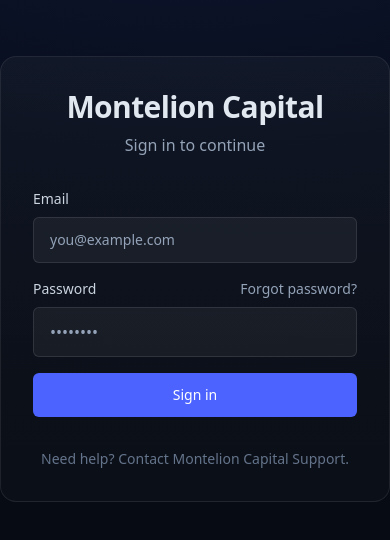
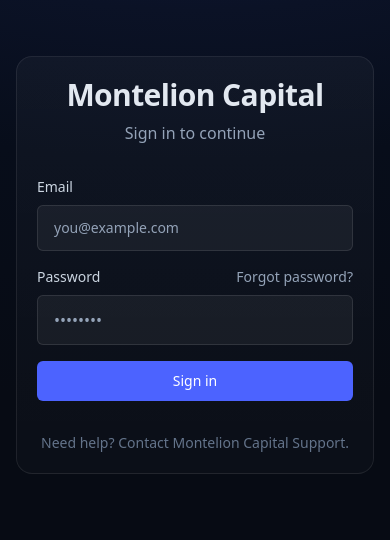
Before and after one commit to montelioncapital/montelion-app-v1, a Next.js app: page /login in a window 390 px wide. Shown: the top 540 px of the page. Built offline with nearby package versions, Linux system fonts and the light colour scheme.

Commit message:
Update globals.css

```diff
--- a/app/globals.css
+++ b/app/globals.css
@@ -14,9 +14,9 @@
 }
 
 @layer components {
-  /* --- Rectangle commun --- */
+  /* --- Rectangle commun (card) --- */
   .mc-card {
-    @apply w-full max-w-[700px] rounded-2xl border;
+    @apply w-full max-w-[700px] mx-4 sm:mx-auto rounded-2xl border;
     background: linear-gradient(
       180deg,
       rgba(255, 255, 255, 0.035),
@@ -27,31 +27,34 @@
   }
 
   .mc-section {
-    @apply p-8 sm:p-10 md:p-12;
+    @apply p-5 sm:p-8 md:p-12; /* paddings responsives */
   }
 
   .mc-title {
-    @apply text-3xl md:text-4xl font-semibold tracking-[-0.02em];
+    @apply text-2xl sm:text-3xl md:text-4xl font-semibold tracking-[-0.02em];
   }
 
-  /* --- Champs de texte --- */
-  .mc-input {
-    @apply w-full rounded-md bg-white/5 border border-white/10 px-4 py-3 text-slate-200 placeholder:text-slate-400 outline-none transition;
+  /* Texte d'intro / paragraphes longs */
+  .mc-lead {
+    @apply text-slate-400 leading-relaxed;
+    font-size: 0.95rem;            /* ~15.2px */
+  }
+  @screen sm {
+    .mc-lead { font-size: 1.06rem; } /* ~17px */
+  }
+  @screen md {
+    .mc-lead { font-size: 1.125rem; } /* 18px */
   }
 
-  .mc-input:hover {
-    @apply border-white/20;
-  }
-
-  .mc-input:focus {
-    @apply border-transparent;
-    box-shadow: 0 0 0 3px rgba(76, 99, 255, 0.25);
-    background: rgba(255, 255, 255, 0.06);
+  /* Bloc des actions (boutons) */
+  .mc-actions {
+    @apply mt-6 sm:mt-8 flex flex-col sm:flex-row gap-3;
   }
 
   /* --- Boutons --- */
   .mc-btn {
-    @apply inline-flex items-center justify-center rounded-md px-5 py-3 text-sm font-medium transition;
+    @apply inline-flex items-center justify-center rounded-md text-sm font-medium transition;
+    @apply px-4 py-2.5 sm:px-5 sm:py-3; /* plus compacts sur mobile */
   }
 
   .mc-btn-primary {
@@ -59,7 +62,6 @@
     background: var(--brand);
     transition: background-color 0.2s ease, filter 0.2s ease;
   }
-
   .mc-btn-primary:hover {
     filter: brightness(1.1);
     transform: none !important;
@@ -70,24 +72,42 @@
     @apply bg-white/5 text-slate-200 border border-white/10;
     transition: background-color 0.2s ease, border-color 0.2s ease;
   }
-
   .mc-btn-ghost:hover {
     @apply bg-white/10 border-white/20;
   }
 
-  /* --- Lien support --- */
+  /* --- Champs de texte --- */
+  .mc-input {
+    @apply w-full rounded-md bg-white/5 border border-white/10 px-4 py-3 text-slate-200 placeholder:text-slate-400 outline-none transition;
+  }
+  .mc-input:hover { @apply border-white/20; }
+  .mc-input:focus {
+    @apply border-transparent;
+    box-shadow: 0 0 0 3px rgba(76, 99, 255, 0.25);
+    background: rgba(255, 255, 255, 0.06);
+  }
+
+  /* --- Icône carrée --- */
+  .mc-brand {
+    @apply inline-flex items-center justify-center rounded-xl bg-white/5 border border-white/10;
+    width: 40px; height: 40px;        /* mobile */
+  }
+  .mc-brand img, .mc-brand svg { width: 22px; height: 22px; }
+
+  @screen sm {
+    .mc-brand { width: 48px; height: 48px; }
+    .mc-brand img, .mc-brand svg { width: 26px; height: 26px; }
+  }
+
+  /* --- Lien support (jamais souligné, hover doux) --- */
   a {
     transition: color 0.25s ease;
-    text-decoration: none !important; /* <-- suppression du soulignement global */
+    text-decoration: none !important;
   }
-
-  /* couleur normale */
   a[href*="Montelion"] {
     color: rgba(173, 186, 255, 0.8);
     text-decoration: none !important;
   }
-
-  /* couleur au survol — bleu clair mais doux */
   a[href*="Montelion"]:hover {
     color: rgba(173, 186, 255, 1);
     text-decoration: none !important;
```
